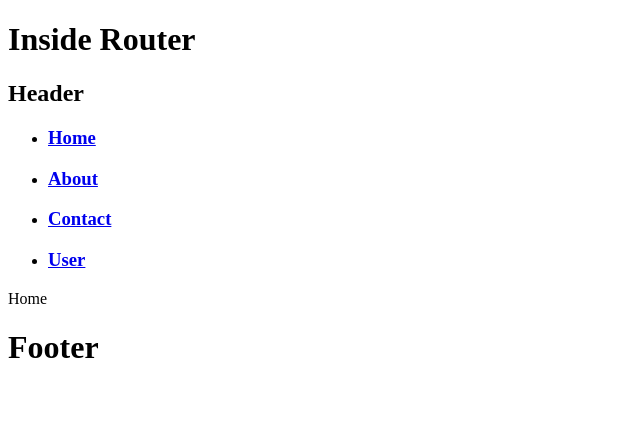
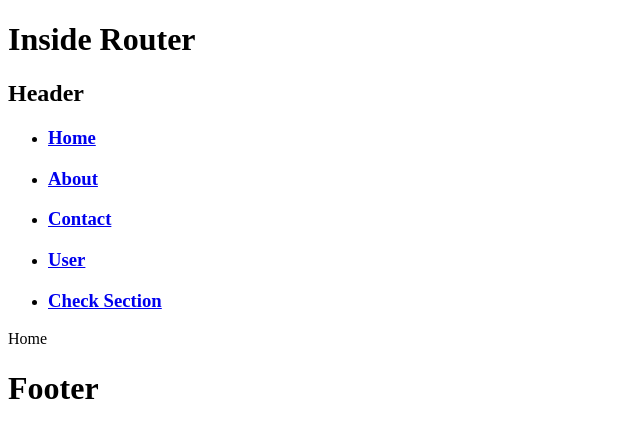
Before and after one commit to muazimmaqbool/Reactjs-with-Me, a React (Create React App) app: page / in a window 1280 px wide. Shown: the top 438 px of the page, without its empty margins (0-640 px from the left). Built offline with nearby package versions, Linux system fonts and the light colour scheme.

Commit message:
id via routing example

```diff
--- a/src/Components/Routing.jsx
+++ b/src/Components/Routing.jsx
@@ -7,6 +7,7 @@ import Footer from "./Routng Pages/Footer";
 import User from "./Routng Pages/User";
 
 import { BrowserRouter as Router,Routes,Route } from "react-router-dom";
+import Section from "./Routng Pages/Section";
 
 //Read Documentation Below:
 const Routing = () => {
@@ -20,7 +21,7 @@ const Routing = () => {
             <Route path="/about" element={<About/>}/>
             <Route path="/contact" element={<Contact/>}/>
             <Route path="/user/:id" element={<User/>}/> {/*see it in comments below */}
-
+            <Route path="/section/:enroll" element={<Section/>}/>
             <Route path="*" element={<h3>Error! Page Not Found</h3>}/>
         </Routes>
 
--- a/src/Components/Routng Pages/Header.jsx
+++ b/src/Components/Routng Pages/Header.jsx
@@ -19,6 +19,9 @@ const Header = () => {
         <li>
           <Link to="/user/tempId"><h3>User</h3></Link>
         </li>
+        <li>
+          <Link to="/section/6655"><h3>Check Section</h3></Link>
+        </li>
       </ul>
     </>
   );
```
